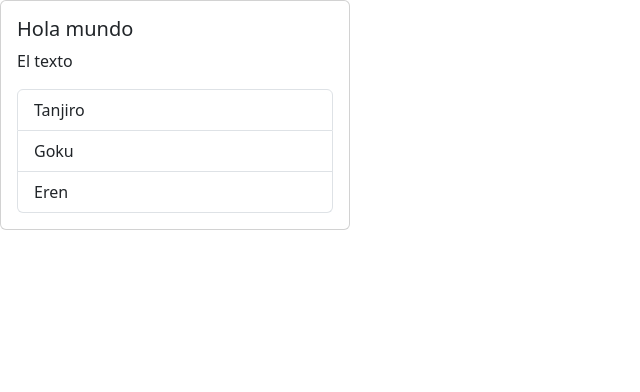
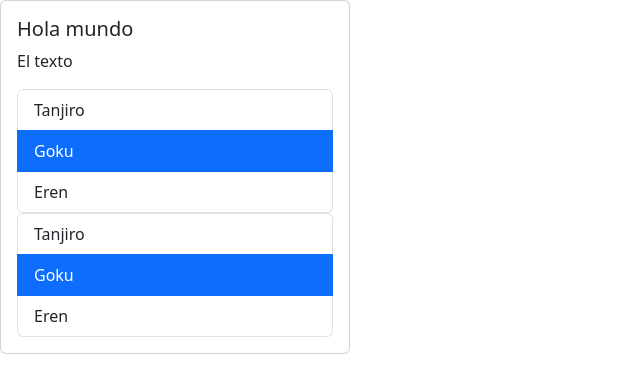
Before and after one commit to Deflinger/react-app, a React (Vite) app: page / in a window 1280 px wide. Shown: the top 392 px of the page, without its empty margins (0-640 px from the left). Built offline with nearby package versions, Linux system fonts and the light colour scheme.

Commit message:
Gestion de Eventos y Estado

```diff
--- a/src/App.tsx
+++ b/src/App.tsx
@@ -9,6 +9,7 @@ function App() {
  return <Card>
             <CardBody title="Hola mundo" text="El texto"/>
             <List data={list}/>
+            <List data={list}/>
         </Card>;
 }
 
--- a/src/components/List.tsx
+++ b/src/components/List.tsx
@@ -1,12 +1,25 @@
+import { useState } from "react";
+
 type Props = {
     data:string[];
 };
 
 function List({data}: Props) {
+    const [index, setIndex] = useState(1);
+    const handleClick = (i:number) => {
+        setIndex(i);
+    }
   return (
     <ul className="list-group">
-        {data.map(elemento =>
-            (<li key={elemento} className="list-group-item">{elemento}</li>
+        {data.map((elemento, i) =>
+            (<li
+                onClick={() => handleClick(i)}
+                key={elemento}
+                className={`list-group-item ${index == i ? "active":""}`}
+
+                >
+                {elemento}
+            </li>
 
             ))
         }
```
